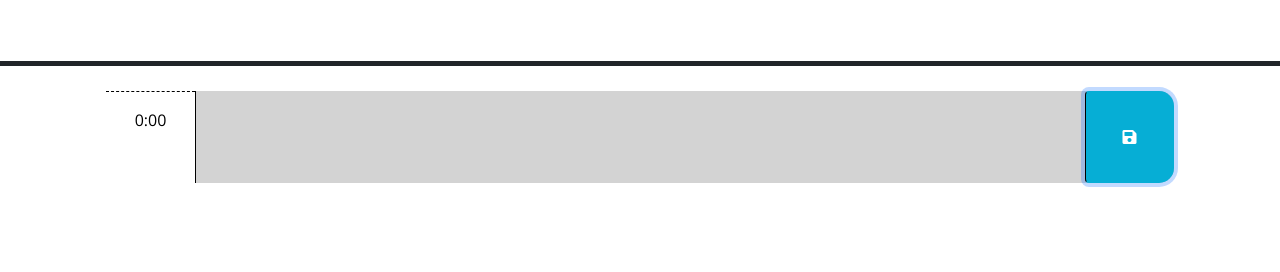
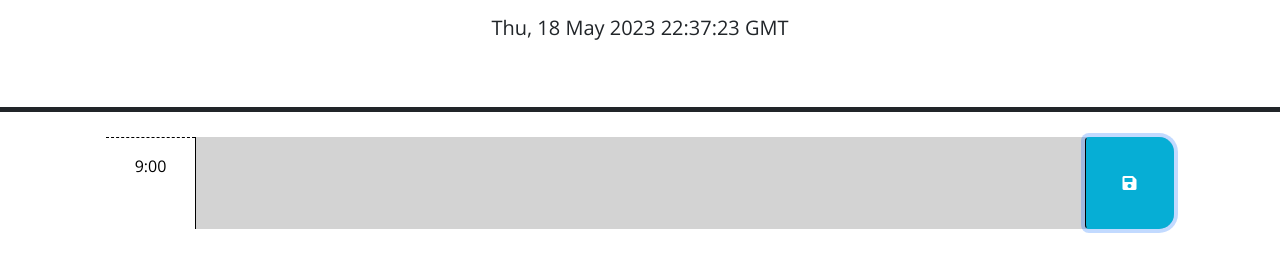
Before and after one commit to cdgonzo23/daily-planner, a plain HTML site: page index.html in a window 1280 px wide. Both pictures are taken after a click on the button "save". Shown: the part 166-438 px from the top of the page. Drawn offline with nearby package versions, Linux system fonts and the light colour scheme.

Commit message:
added local storage function

```diff
--- a/index.html
+++ b/index.html
@@ -28,7 +28,7 @@
       <p class="lead">A simple calendar app for scheduling your work day</p>
       <p id="currentDay" class="lead"></p>
     </header>
-    <div id= cal-dislay class="container-lg px-5">
+    <div id= "cal-display" class="container-lg px-5">
       <!-- Use class for "past", "present", and "future" to apply styles to the
         time-block divs accordingly. The javascript will need to do this by
         adding/removing these classes on each div by comparing the hour in the
@@ -38,42 +38,14 @@
         in the finished product. Remember to delete this comment once the
         code is implemented.
         -->
-        <div id="hour-" class="row time-block">
-          <div id="time" class="col-2 col-md-1 hour text-center py-3"></div>
-          <textarea class="col-8 col-md-10 description" rows="3"> </textarea>
-          <button class="btn saveBtn col-2 col-md-1" aria-label="save">
-            <i class="fas fa-save" aria-hidden="true"></i>
-          </button>
-        </div>
-
-
-      <!-- Example of a past time block. The "past" class adds a gray background color.
-      <div id="hour-9" class="row time-block">
-        <div class="col-2 col-md-1 hour text-center py-3">9AM</div>
-        <textarea class="col-8 col-md-10 description" rows="3"> </textarea>
+      <div id="hour-" class="row time-block">
+        <div id="time" class="col-2 col-md-1 hour text-center py-3"></div>
+        <textarea class="col-8 col-md-10 description" rows="3"></textarea>
         <button class="btn saveBtn col-2 col-md-1" aria-label="save">
           <i class="fas fa-save" aria-hidden="true"></i>
         </button>
       </div>
-
-          Example of a a present time block. The "present" class adds a red background color.
-      <div id="hour-10" class="row time-block">
-        <div class="col-2 col-md-1 hour text-center py-3">10AM</div>
-        <textarea class="col-8 col-md-10 description" rows="3"> </textarea>
-        <button class="btn saveBtn col-2 col-md-1" aria-label="save">
-          <i class="fas fa-save" aria-hidden="true"></i>
-        </button>
-      </div>
-
-          Example of a future time block. The "future" class adds a green background color.
-      <div id="hour-11" class="row time-block">
-        <div class="col-2 col-md-1 hour text-center py-3">11AM</div>
-        <textarea class="col-8 col-md-10 description" rows="3"> </textarea>
-        <button class="btn saveBtn col-2 col-md-1" aria-label="save">
-          <i class="fas fa-save" aria-hidden="true"></i>
-        </button>
-      </div> -->
-
+    </div>
     <script src="https://code.jquery.com/jquery-3.4.1.min.js"></script>
     <script
       src="https://cdn.jsdelivr.net/npm/dayjs@1.11.3/dayjs.min.js"
--- a/script.js
+++ b/script.js
@@ -1,24 +1,27 @@
 // Wrap all code that interacts with the DOM in a call to jQuery to ensure that
 // the code isn't run until the browser has finished rendering all the elements
 // in the html.
+$(document).ready(function() {
+var hoursArr = [09, 10, 11, 12, 13, 14, 15, 16, 17]
+// console.log(hoursArr);
+var newDiv1 = $( "<div class='time-block'></div>" )
+var hoursDiv = document.getElementsByClassName('time-block');
 
-var hoursArr = [00, 01, 02, 03, 04, 05, 06, 07, 08, 09, 10, 11, 12, 13, 14, 15, 16, 17, 18, 19, 20, 21, 22, 23]
-console.log(hoursArr);
-console.log($('body').children())
-var $newDiv = $("<div id='hour-'></div>");
-  newdiv2 = document.createElement("div");
-  existingDiv = document.getElementById("hour-")
 $(function () {
   var currHour = dayjs().hour();
-  console.log(currHour)
+  // console.log(currHour)
   $('.time-block').each(function() {
     for (var i = 0; i < hoursArr.length; i++) {
       $('#hour-').attr('id', hoursArr[i]);
-      hoursArr[i]++
+      console.log(hoursArr[i]);
+      $('#cal-display').append(newDiv1);
+
     };
+    // $('#cal-dislay').append($("<p>Test</p>"));
+
     var id = $(this).attr('id');
     var rowHour = parseInt(id);
-    console.log(rowHour);
+    // console.log(rowHour);
     $('#time').text(rowHour + ":00");
 
     if (currHour < rowHour) {
@@ -29,7 +32,6 @@ $(function () {
       $(this).addClass('present');
     };
   });
-  $('body').children('div').eq(4).append($newDiv, [newdiv2, existingDiv]);
 
   // TODO: Add a listener for click events on the save button. This code should
   // use the id in the containing time-block as a key to save the user input in
@@ -37,16 +39,34 @@ $(function () {
   // function? How can DOM traversal be used to get the "hour-x" id of the
   // time-block containing the button that was clicked? How might the id be
   // useful when saving the description in local storage?
+var saveBtn = $('.saveBtn');
+  saveBtn.on('click', function() {
+    var savedProj = JSON.parse(localStorage.getItem("savedProj")) || [];
+    var userProj = {
+      time: $('#time').text(),
+      description: $('.description').text(),
+    };
+    if (userProj.description !== "") {
+      savedProj.push(userProj);
+      localStorage.setItem('savedProj', JSON.stringify(savedProj))
+    };
+
+  });
   //
   // TODO: Add code to apply the past, present, or future class to each time
   // block by comparing the id to the current hour. HINTS: How can the id
   // attribute of each time-block be used to conditionally add or remove the
   // past, present, and future classes? How can Day.js be used to get the
   // current hour in 24-hour time?
+
   //
   // TODO: Add code to get any user input that was saved in localStorage and set
   // the values of the corresponding textarea elements. HINT: How can the id
   // attribute of each time-block be used to do this?
+
   //
   // TODO: Add code to display the current date in the header of the page.
+  var now = dayjs();
+  $('#currentDay').text(now);
 });
+});
```
